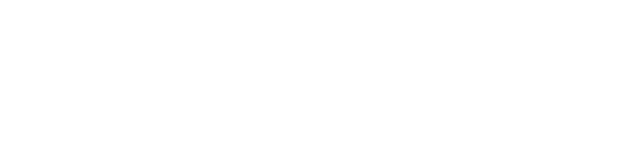
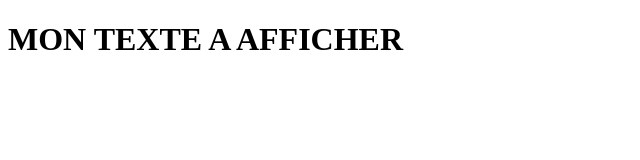
Before and after one commit to SouphianeJ/tuto-github, a plain HTML site: page index.html in a window 1280 px wide. Shown: the whole page, without its empty margins (0-640 px from the left). Drawn offline with Linux system fonts and the light colour scheme.

Commit message:
Update index.html

```diff
--- a/index.html
+++ b/index.html
@@ -8,6 +8,6 @@
   </head>
 
   <body>
-
+<h1> MON TEXTE A AFFICHER </h1>
   </body>
 </html>
```
